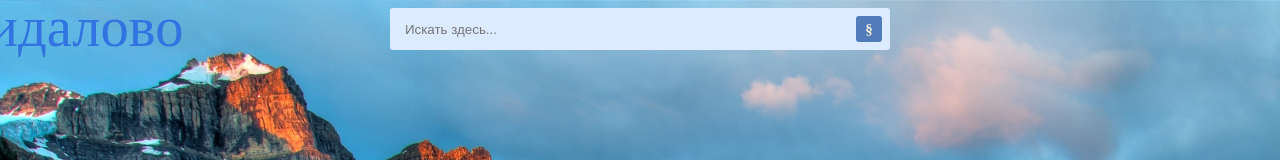
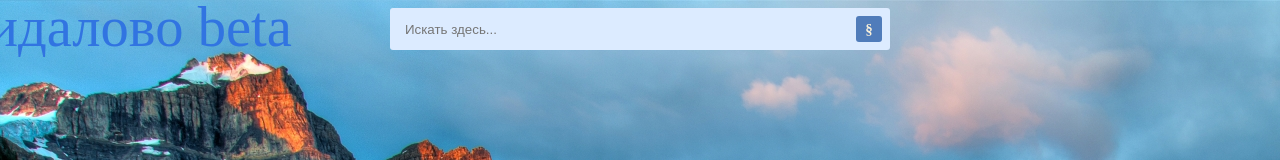
Before and after one commit to illarion123/nekidal, a plain HTML site: page index.html in a window 1280 px wide. Shown: the top 160 px of the page. Drawn offline with Linux system fonts and the light colour scheme.

Commit message:
Update index.html

```diff
--- a/index.html
+++ b/index.html
@@ -11,7 +11,7 @@
 		<form>
 			<input type="text" placeholder="Искать здесь...">
 			<button type="submit"></button>
-			<div>Не кидалово</div>
+			<div>Не кидалово beta</div>
 		</form>
 
 			<img src="kepka.jpeg">
```
